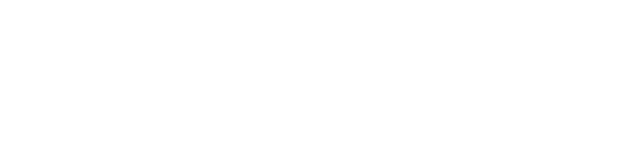
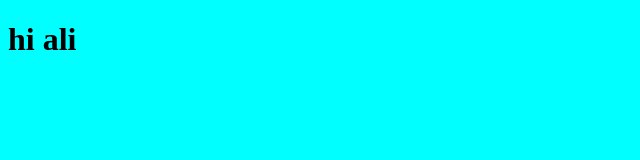
Before and after one commit to alshrary3389-ali/homework2, a plain HTML site: page index.html in a window 1280 px wide. Shown: the whole page, without its empty margins (0-640 px from the left). Drawn offline with Linux system fonts and the light colour scheme.

Commit message:
dkjdkjdkld

```diff
--- a/index.html
+++ b/index.html
@@ -8,6 +8,7 @@
     <title>Document</title>
 </head>
 <body>
+    <h1>hi ali</h1>
 
 </body>
 </html>
--- a/style.css
+++ b/style.css
@@ -0,0 +1,3 @@
+body{
+    background-color: aqua;
+}
```
